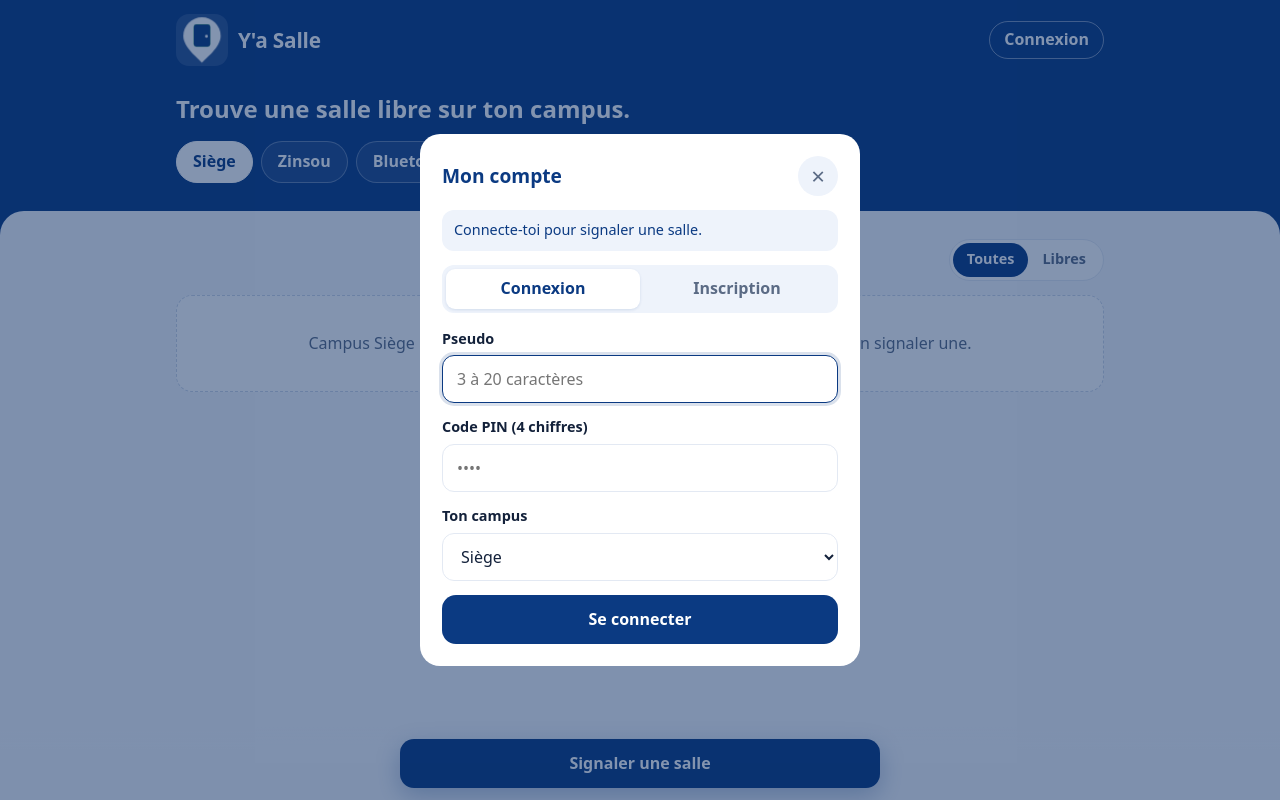
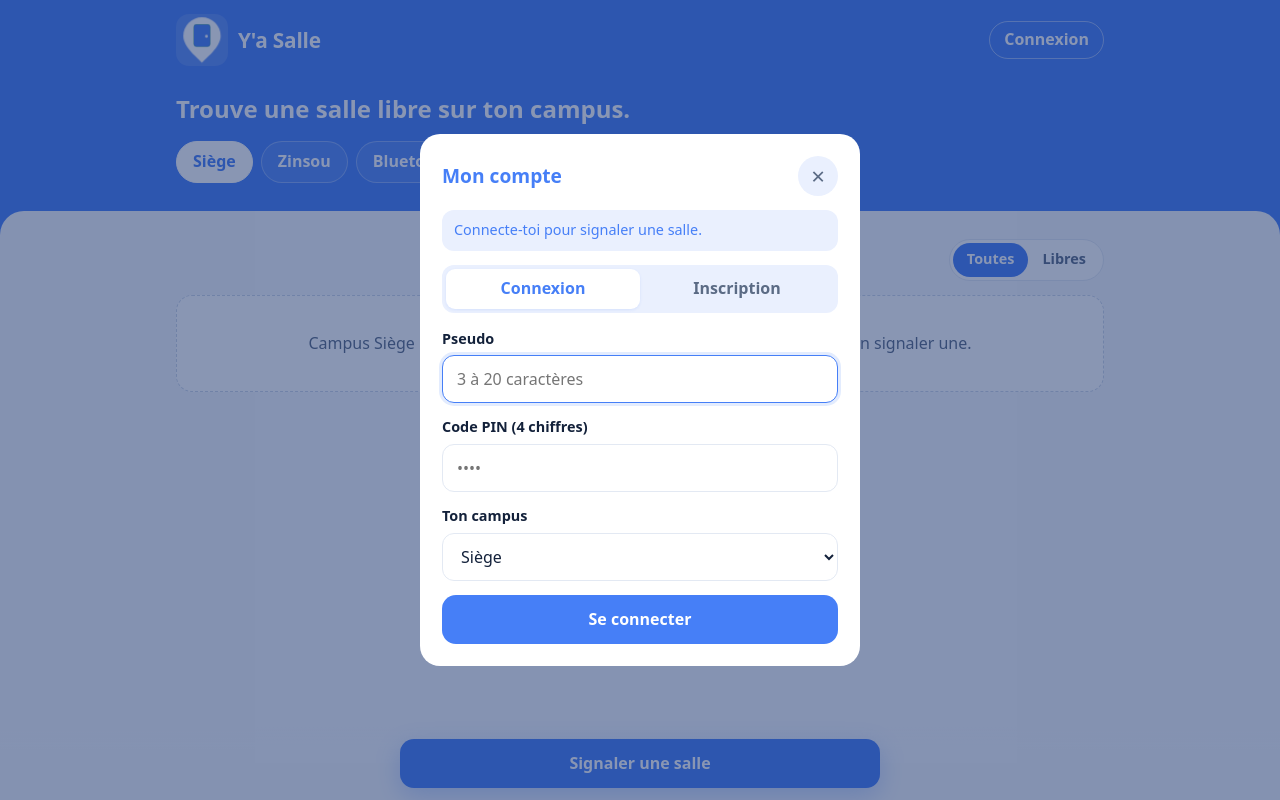
Before and after one commit to hanieljean42-eng/ya-salle, a plain HTML site: page index.html in a window 1280 px wide. Both pictures are taken after a click on the button "Signaler une salle". Drawn offline with Linux system fonts and the light colour scheme.

Commit message:
Thème en bleu vif IUA #467ff7 (v1.0.3)
Co-Authored-By: Paul Jean <hanieljea@gmail.com>

```diff
--- a/app.js
+++ b/app.js
@@ -310,7 +310,7 @@ document.querySelectorAll('dialog').forEach(dialog => {
   dialog.addEventListener('click', e => { if (e.target === dialog || e.target.closest('[data-close]')) dialog.close(); });
 });
 
-const APP_VERSION = '1.0.2';
+const APP_VERSION = '1.0.3';
 async function checkUpdate() {
   if (!APP_VERSION || APP_VERSION.startsWith('__')) return;
   try {
--- a/index.html
+++ b/index.html
@@ -5,7 +5,7 @@
   <meta name="viewport" content="width=device-width, initial-scale=1, viewport-fit=cover">
   <title>Y'a Salle — Trouver une salle libre à l'IUA</title>
   <meta name="description" content="Trouvez une salle libre sur les campus de l'Institut Universitaire d'Abidjan.">
-  <meta name="theme-color" content="#0b3a82">
+  <meta name="theme-color" content="#467ff7">
 </head>
 <body>
   <header class="hero">
--- a/style.css
+++ b/style.css
@@ -1,8 +1,8 @@
 :root {
-  --blue: #0b3a82;
-  --blue-dark: #082b61;
-  --blue-mid: #3d6cc0;
-  --blue-soft: #eef3fb;
+  --blue: #467ff7;
+  --blue-dark: #2f63e0;
+  --blue-mid: #7fa3fa;
+  --blue-soft: #eaf0fe;
   --free: #1f9d55;
   --free-soft: #e8f6ee;
   --busy: #d64545;
@@ -29,7 +29,7 @@ body {
 
 button, input, select { font: inherit; color: inherit; }
 button { cursor: pointer; touch-action: manipulation; }
-:focus-visible { outline: 3px solid rgba(61, 108, 192, .5); outline-offset: 2px; }
+:focus-visible { outline: 3px solid rgba(70, 127, 247, .5); outline-offset: 2px; }
 
 /* En-tête bleu */
 .hero {
@@ -181,7 +181,7 @@ button { cursor: pointer; touch-action: manipulation; }
   padding: 12px 16px calc(12px + var(--safe-bottom));
   background: linear-gradient(to top, #f6f8fc 70%, rgba(246, 248, 252, 0));
 }
-.action-bar .btn { max-width: 480px; margin: 0 auto; display: block; box-shadow: 0 8px 24px rgba(11, 58, 130, .28); }
+.action-bar .btn { max-width: 480px; margin: 0 auto; display: block; box-shadow: 0 8px 24px rgba(70, 127, 247, .28); }
 
 /* Fenêtres : feuille du bas sur mobile */
 .modal {
@@ -194,7 +194,7 @@ button { cursor: pointer; touch-action: manipulation; }
   overflow-y: auto;
 }
 .modal[open] { animation: sheet-up .22s ease-out; }
-.modal::backdrop { background: rgba(8, 43, 97, .5); }
+.modal::backdrop { background: rgba(20, 46, 105, .5); }
 .modal-body { padding: 20px 18px calc(20px + var(--safe-bottom)); }
 .modal-body::before { content: ""; display: block; width: 40px; height: 4px; border-radius: 4px; background: var(--border); margin: -8px auto 14px; }
 .modal-head { display: flex; align-items: center; justify-content: space-between; margin-bottom: 14px; }
@@ -203,7 +203,7 @@ button { cursor: pointer; touch-action: manipulation; }
 
 .tabs { display: flex; background: var(--blue-soft); border-radius: 12px; padding: 4px; margin-bottom: 16px; }
 .tabs button { flex: 1; min-height: 40px; border: 0; background: none; border-radius: 9px; font-weight: 700; color: var(--muted); }
-.tabs button[aria-selected="true"] { background: #fff; color: var(--blue); box-shadow: 0 1px 3px rgba(11, 58, 130, .12); }
+.tabs button[aria-selected="true"] { background: #fff; color: var(--blue); box-shadow: 0 1px 3px rgba(70, 127, 247, .12); }
 
 .form { display: flex; flex-direction: column; gap: 14px; }
 .field { display: flex; flex-direction: column; gap: 6px; border: 0; padding: 0; margin: 0; min-width: 0; }
@@ -219,7 +219,7 @@ button { cursor: pointer; touch-action: manipulation; }
   font-size: 16px;
 }
 #reportForm input[name="room"] { text-transform: uppercase; font-weight: 700; letter-spacing: .02em; }
-.field input:focus, .field select:focus { border-color: var(--blue); outline: none; box-shadow: 0 0 0 3px rgba(11, 58, 130, .15); }
+.field input:focus, .field select:focus { border-color: var(--blue); outline: none; box-shadow: 0 0 0 3px rgba(70, 127, 247, .15); }
 .hint { color: var(--muted); font-size: .82rem; }
 .hint:empty { display: none; }
 .error { color: var(--busy); font-size: .88rem; margin: 0; }
@@ -234,7 +234,7 @@ button { cursor: pointer; touch-action: manipulation; }
 }
 .seg-libre input:checked + span { border-color: var(--free); background: var(--free-soft); color: var(--free); }
 .seg-occupee input:checked + span { border-color: var(--busy); background: var(--busy-soft); color: var(--busy); }
-.segmented input:focus-visible + span { outline: 3px solid rgba(61, 108, 192, .5); outline-offset: 2px; }
+.segmented input:focus-visible + span { outline: 3px solid rgba(70, 127, 247, .5); outline-offset: 2px; }
 
 /* Message bref */
 .toast {
--- a/version.json
+++ b/version.json
@@ -1 +1 @@
-{"version":"1.0.2"}
+{"version":"1.0.3"}
```
